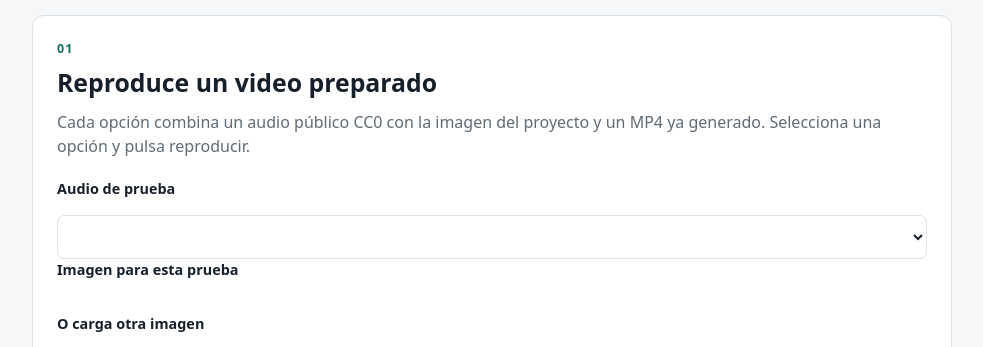
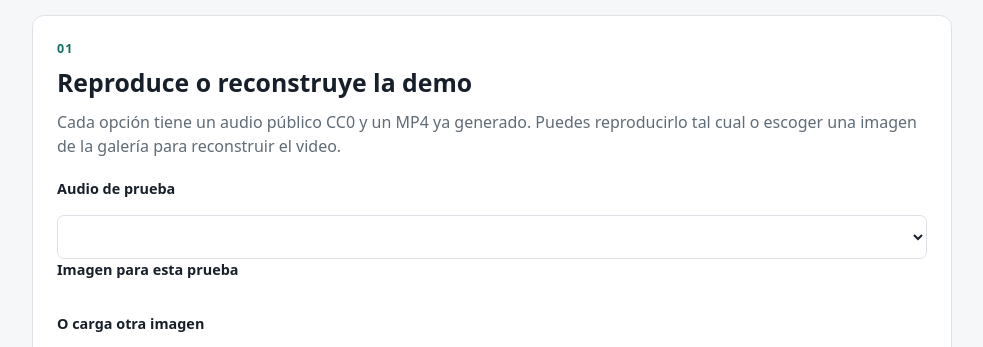
Before and after one commit to JuanCarJ/ritmo-de-luz, a plain HTML site: page apps/web/static/index.html in a window 1280 px wide. Shown: the part 420-767 px from the top of the page, without its empty margins (148-1131 px from the left). Drawn offline with Linux system fonts and the light colour scheme; no server answers.

Commit message:
docs: clarify demo reconstruction

```diff
--- a/apps/web/static/index.html
+++ b/apps/web/static/index.html
@@ -18,7 +18,7 @@
       </section>
 
       <section class="panel" aria-labelledby="demo-title">
-        <div class="section-heading"><p class="step">01</p><h2 id="demo-title">Reproduce un video preparado</h2><p>Cada opción combina un audio público CC0 con la imagen del proyecto y un MP4 ya generado. Selecciona una opción y pulsa reproducir.</p></div>
+        <div class="section-heading"><p class="step">01</p><h2 id="demo-title">Reproduce o reconstruye la demo</h2><p>Cada opción tiene un audio público CC0 y un MP4 ya generado. Puedes reproducirlo tal cual o escoger una imagen de la galería para reconstruir el video.</p></div>
         <label for="demo-selector">Audio de prueba</label>
         <select id="demo-selector" aria-label="Seleccionar audio demo"></select>
         <label>Imagen para esta prueba</label>
```
